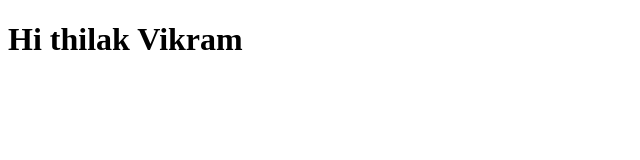
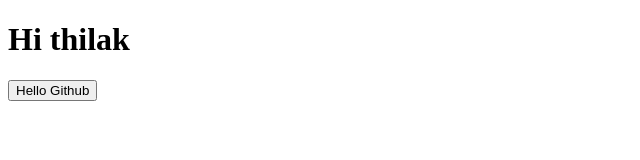
Before and after one commit to ThilakVikram66/Supplier-Detail-Storage-app, a plain HTML site: page docs/index.html in a window 1280 px wide. Shown: the whole page, without its empty margins (0-640 px from the left). Drawn offline with Linux system fonts and the light colour scheme.

Commit message:
added a button

```diff
--- a/docs/index.html
+++ b/docs/index.html
@@ -6,6 +6,7 @@
   <title>Document</title>
 </head>
 <body>
-  <h1>Hi thilak Vikram</h1>
+  <h1>Hi thilak</h1>
+   <button>Hello Github</button>
 </body>
 </html>
```
